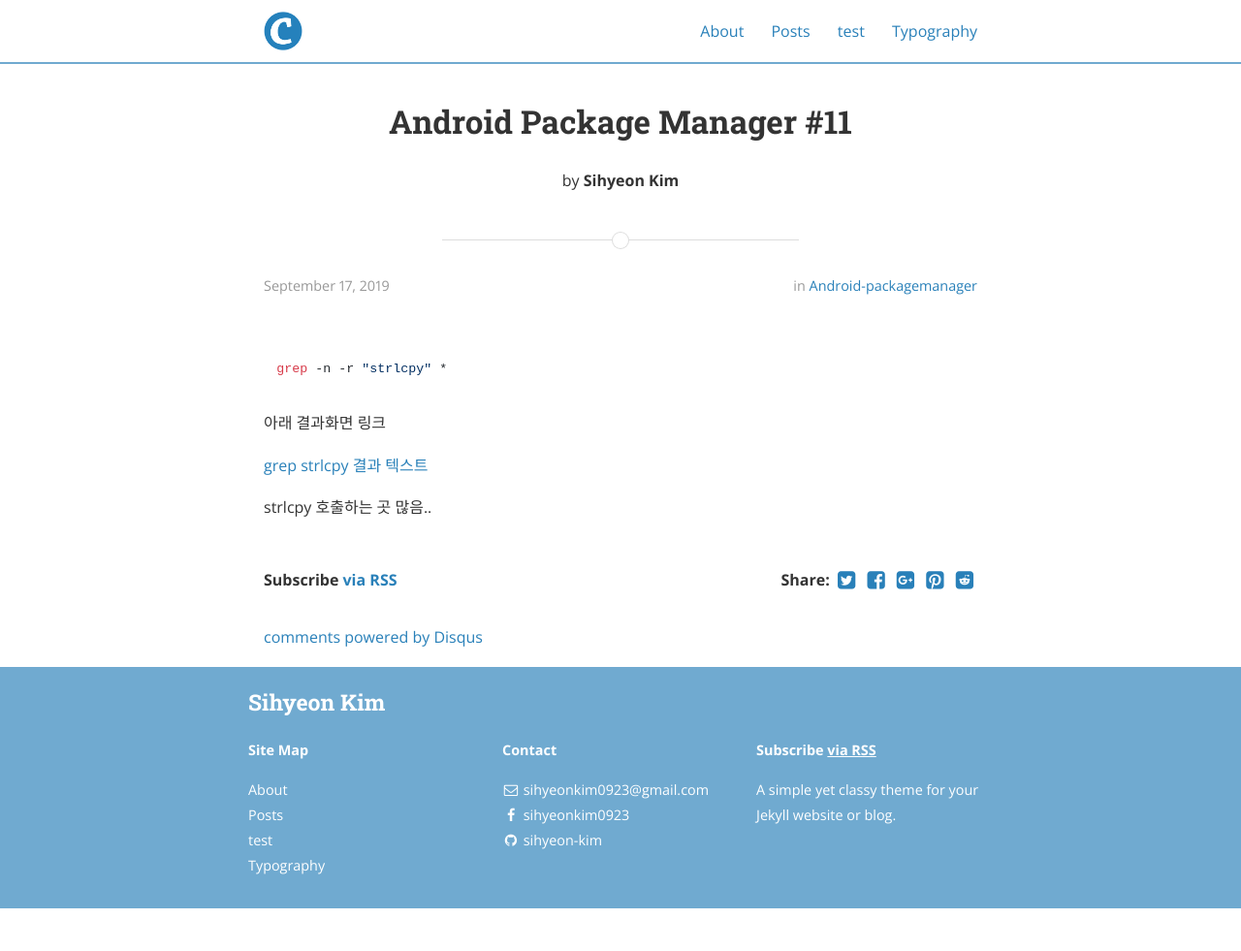
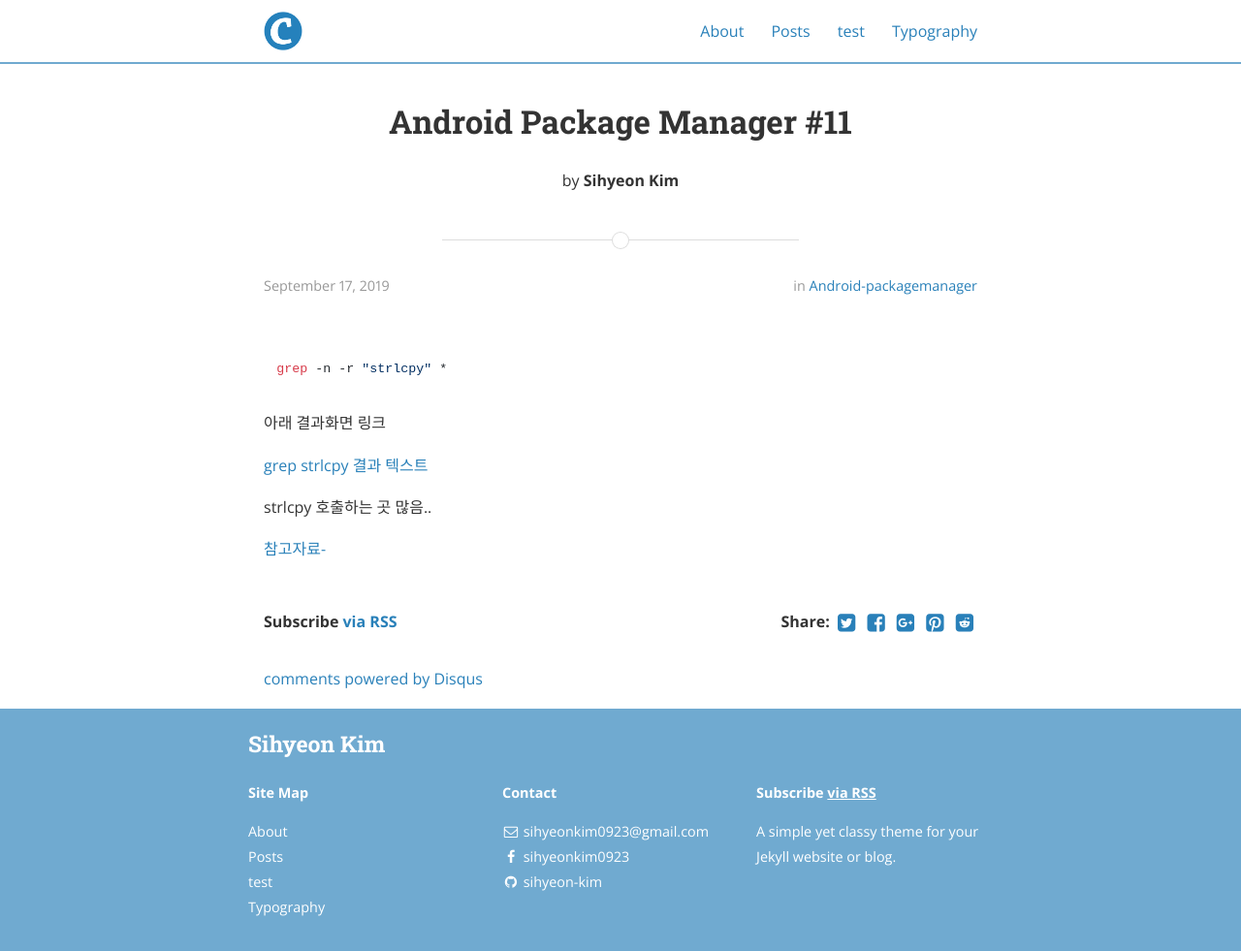
Before and after one commit to sihyeon-kim/sihyeon-kim.github.io, a Jekyll site: the page built from _posts/2019-09-17-Android-Package-Manager-#11.markdown, in a window 1280 px wide. Shown: the whole page at 97% size. Built offline with Jekyll 4.4.1, drawn with Linux system fonts in a browser that asks for light colours; nearby versions of some CDN libraries; comment, search, counter and statistics services are not loaded; before the commit the page ends 937 px from its top, so only the background shows below that.

Commit message:
Update 2019-09-17-Android-Package-Manager-#11.markdown

```diff
--- a/_posts/2019-09-17-Android-Package-Manager-#11.markdown
+++ b/_posts/2019-09-17-Android-Package-Manager-#11.markdown
@@ -14,3 +14,6 @@ grep -n -r "strlcpy" *
 [grep strlcpy 결과 텍스트](https://github.com/sihyeon-kim/sihyeon-kim.github.io/blob/master/assets/grep-strlcpy)
 
 strlcpy 호출하는 곳 많음..
+
+
+[참고자료-](https://www.sudo.ws/todd/papers/strlcpy.html)
```
